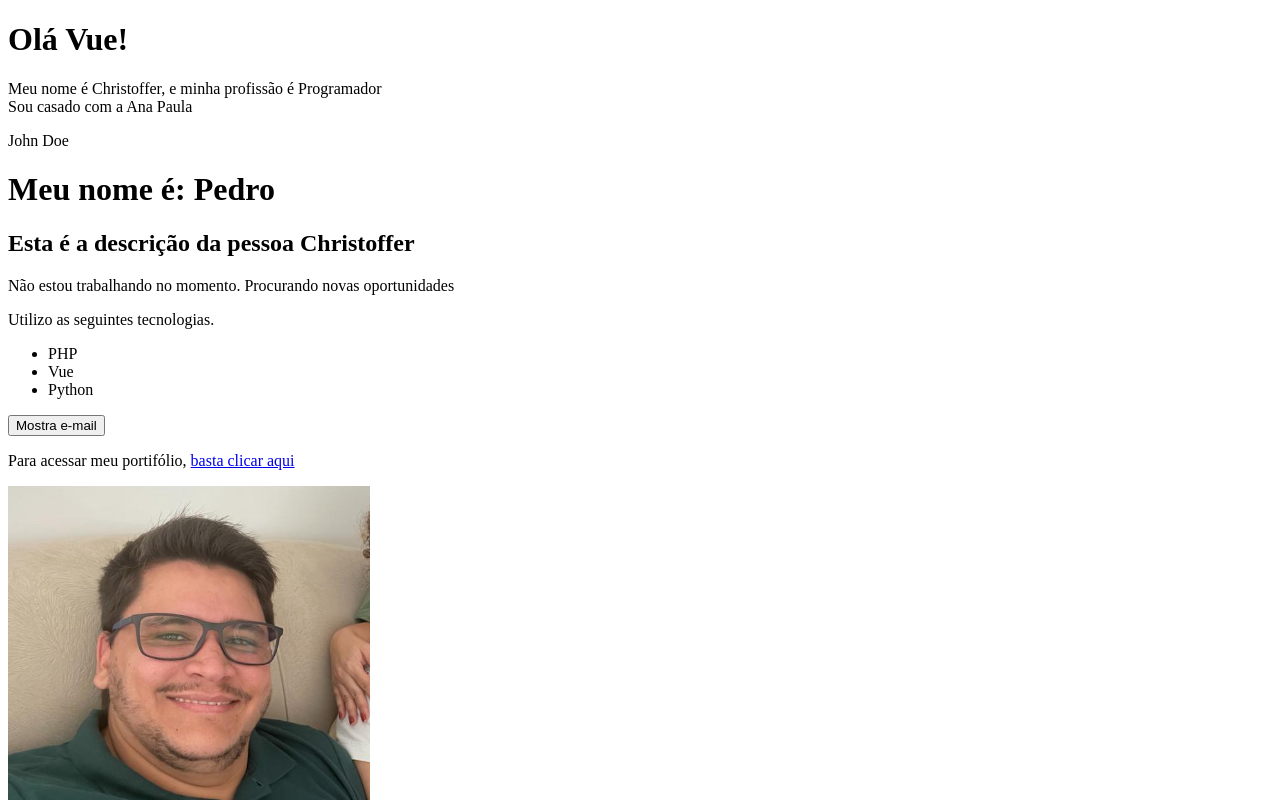
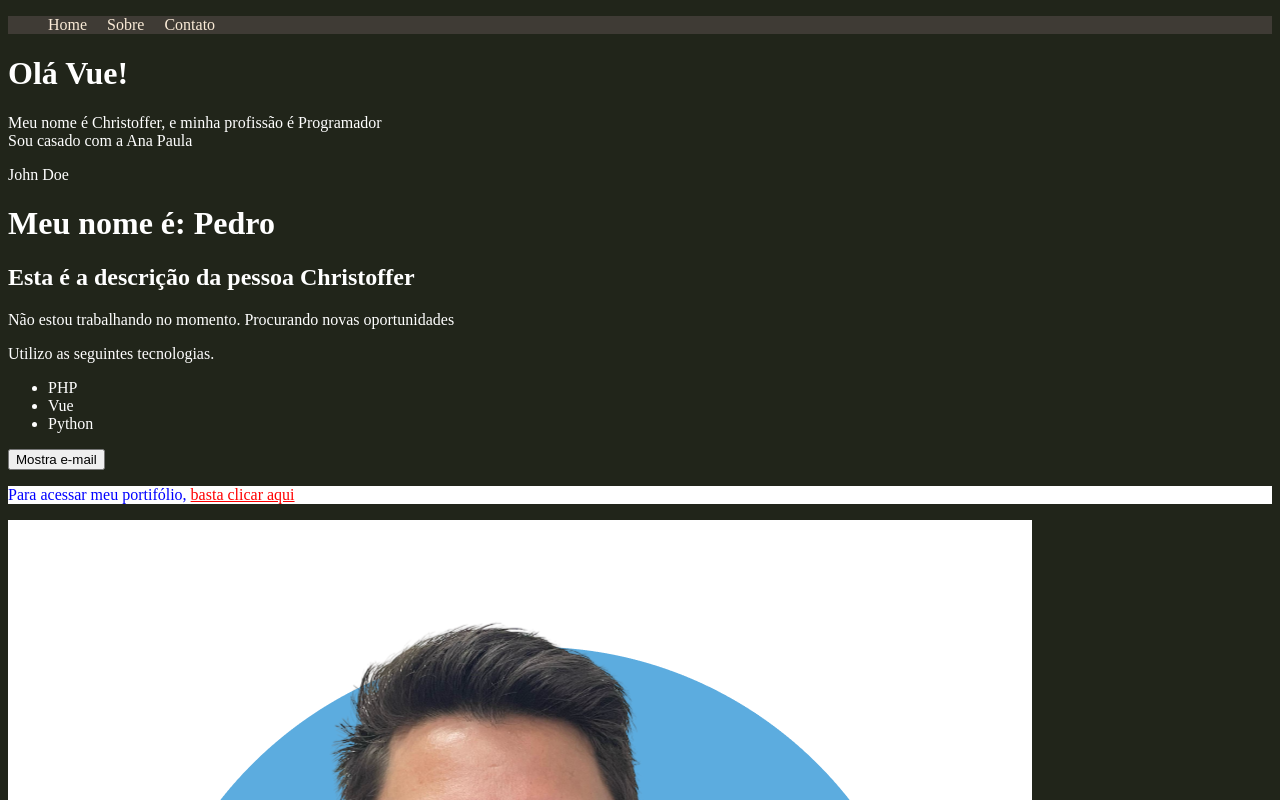
Before and after one commit to TioBobDev/cursovue, a Vue app: page / in a window 1280 px wide. Shown: the top 800 px of the page. Built offline with nearby package versions, Linux system fonts and the light colour scheme.

Commit message:
Curso de Vue 3: #12 - CSS Scoped e CSS global

```diff
--- a/src/App.vue
+++ b/src/App.vue
@@ -1,5 +1,6 @@
 <template>
     <div>
+      <Header/>
       <PrimeiroComponente />
       <p>{{ nome }}</p>
       <LifeCycle />
@@ -11,6 +12,7 @@
 <script>
 import LifeCycleVue from './components/LifeCycle.vue'
 
+import Header from './components/Header.vue'
 import PrimeiroComponente from './components/PrimeiroComponente.vue'
 import LifeCycle from './components/LifeCycle.vue'
 import Pessoa from './components/Pessoa.vue'
@@ -21,6 +23,7 @@ export default {
       PrimeiroComponente,
       LifeCycle,
       Pessoa,
+      Header,
     },
     data() {
       return {
@@ -30,3 +33,21 @@ export default {
 
   }
 </script>
+
+<style>
+
+    body {
+      background-color: rgb(33, 37, 26);
+      color: white;
+    }
+
+    a{
+      color: red;
+    }
+
+    .teste{
+      color: blue;
+      background-color: #fff;
+    }
+
+</style>
--- /dev/null
+++ b/src/components/Header.vue
@@ -0,0 +1,35 @@
+<template>
+    <ul>
+        <li><a href="#">Home</a></li>
+        <li><a href="#">Sobre</a></li>
+        <li><a href="#">Contato</a></li>
+    </ul>
+</template>
+
+<script>
+export default{
+    name: 'Header'
+}
+</script>
+
+<style scoped>
+    ul{
+        list-style: none;
+        display: flex;
+        background-color: rgb(63, 59, 53);
+    }
+
+    li{
+        margin-right: 20px;
+    }
+
+    a{
+        text-decoration: none;
+        color:antiquewhite;
+        transition: .5s;
+    }
+
+    a:hover{
+        color:rgb(22, 190, 241);
+    }
+</style>
--- a/src/components/Info.vue
+++ b/src/components/Info.vue
@@ -18,7 +18,7 @@
       Gostou do meu currículo? Mande um email para: {{ email }}
     </p>
     <!-- o v-bind,ou apenas :, permite que eu consiga acessar o link dinamicamente -->
-    <p>
+    <p class="teste">
       Para acessar meu portifólio,
       <a v-bind:href="meu_link" target="_blank">basta clicar aqui</a>
     </p>
--- a/src/components/Picture.vue
+++ b/src/components/Picture.vue
@@ -1,5 +1,5 @@
 <template>
-    <img :src="profile" :alt="descricao">
+    <img class="size-picture" :src="profile" :alt="descricao">
 </template>
 
 <script>
```
Also changed, not shown: public/img/profile.png.
